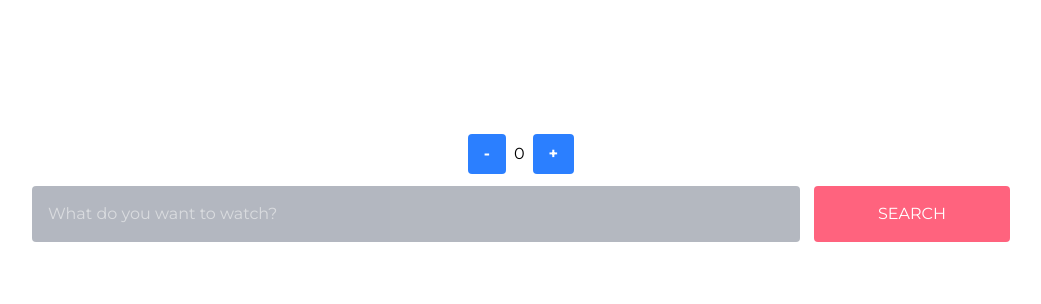
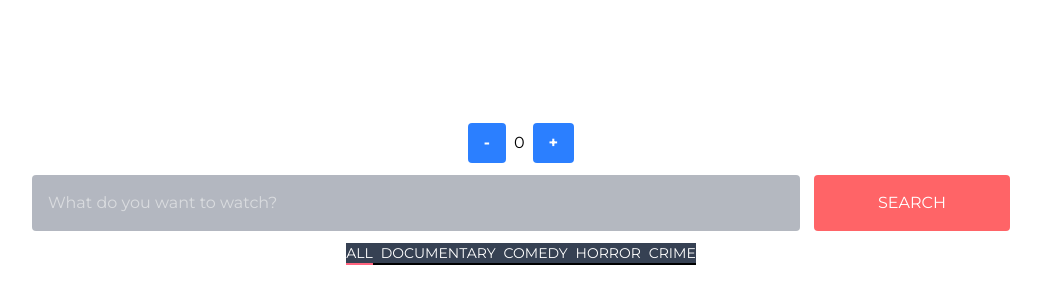
Before and after one commit to TkachukPavel/react-mentoring-program, a React (Vite) app: page / in a window 1280 px wide. Shown: the top 304 px of the page, without its empty margins (119-1160 px from the left). Built offline with nearby package versions, Linux system fonts and the light colour scheme.

Commit message:
implement GenreSelect

```diff
--- a/src/App.tsx
+++ b/src/App.tsx
@@ -15,7 +15,7 @@ function App() {
           onSearch={(query) => console.log(query)}
         />
       </div>
-      <div className="mb-3">
+      <div className="mb-3 bg-gray-700">
         <GenreSelect
           genres={["All", "Documentary", "Comedy", "Horror", "Crime"]}
           selectedGenre="All"
--- a/src/components/GenreSelect.tsx
+++ b/src/components/GenreSelect.tsx
@@ -1,5 +1,6 @@
 import { useState } from "react"
 import { Genre } from "../types/genre"
+import clsx from "clsx"
 
 type Props = {
   genres: Genre[]
@@ -13,5 +14,30 @@ export default function GenreSelect({
   genres,
 }: Props) {
   const [currentGenre, setCurrentGenre] = useState<Genre>(selectedGenre)
-  return <></>
+
+  const handleSelect = (genre: Genre) => {
+    setCurrentGenre(genre)
+    onSelect(genre)
+  }
+  return (
+    <>
+      <div className="flex flex-row border-b-2">
+        {genres.map((genre) => (
+          <button
+            type="button"
+            className={clsx(
+              "mr-2 -mb-[2px] cursor-pointer border-b-2 border-b-transparent text-sm text-white uppercase last:mr-0 hover:border-rose-400",
+              {
+                "border-rose-400!": genre === currentGenre,
+              },
+            )}
+            key={genre}
+            onClick={() => handleSelect(genre)}
+          >
+            {genre}
+          </button>
+        ))}
+      </div>
+    </>
+  )
 }
--- a/src/components/SearchForm.tsx
+++ b/src/components/SearchForm.tsx
@@ -24,7 +24,7 @@ export default function SearchForm({ initialQuery, onSearch }: Props) {
         <button
           type="button"
           onClick={() => onSearch(query)}
-          className="ml-0.5 rounded bg-rose-400 px-[4rem] py-4 text-white uppercase outline-0 hover:cursor-pointer hover:bg-rose-500 focus-visible:outline-0"
+          className="ml-0.5 rounded bg-red-400 px-[4rem] py-4 text-white uppercase outline-0 hover:cursor-pointer hover:bg-red-500 focus-visible:outline-0"
         >
           Search
         </button>
```
